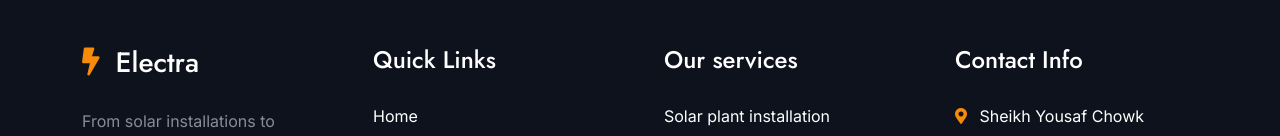
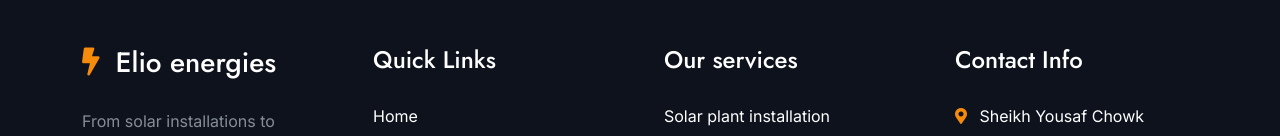
Before and after one commit to Ab-khan367/Elio_energies, a plain HTML site: page about.html in a window 1280 px wide. Shown: the part 3253-3389 px from the top of the page. Drawn offline with nearby package versions, Linux system fonts and the light colour scheme; a web font is replaced by a local one.

Commit message:
Update about.html

```diff
--- a/about.html
+++ b/about.html
@@ -503,7 +503,7 @@
                     <div class="col-md-6 col-lg-6 col-xl-3">
                         <div class="footer-item d-flex flex-column">
                             <div class="footer-item">
-                                <h3 class="text-white mb-4"><i class="fas fa-bolt text-primary me-3"></i>Electra</h3>
+                                <h3 class="text-white mb-4"><i class="fas fa-bolt text-primary me-3"></i>Elio energies</h3>
                                 <p class="mb-3">From solar installations to energy-efficient upgrades, we’re here to make renewable energy accessible and affordable.</p>
                             </div>
                         </div>
```
